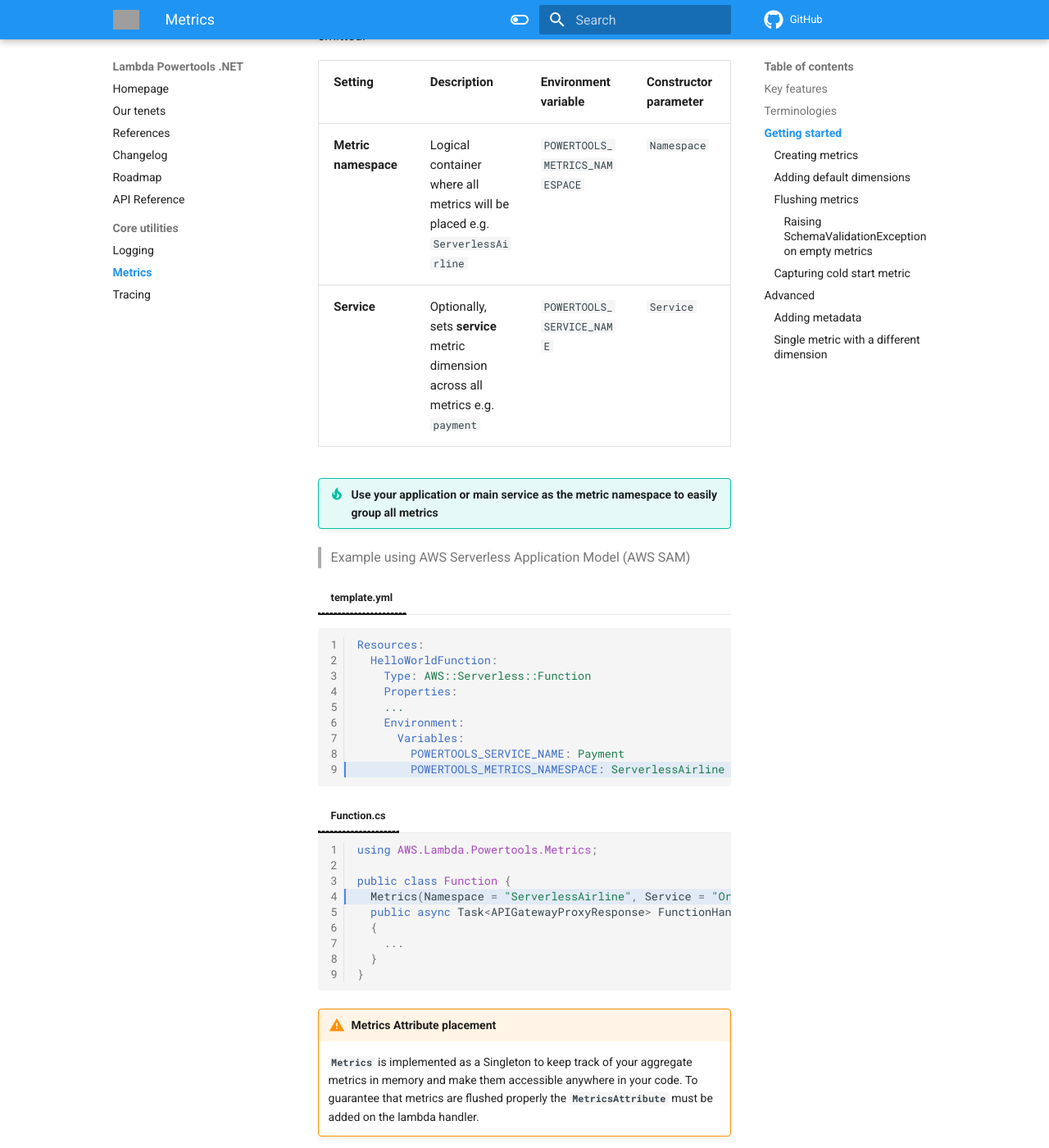
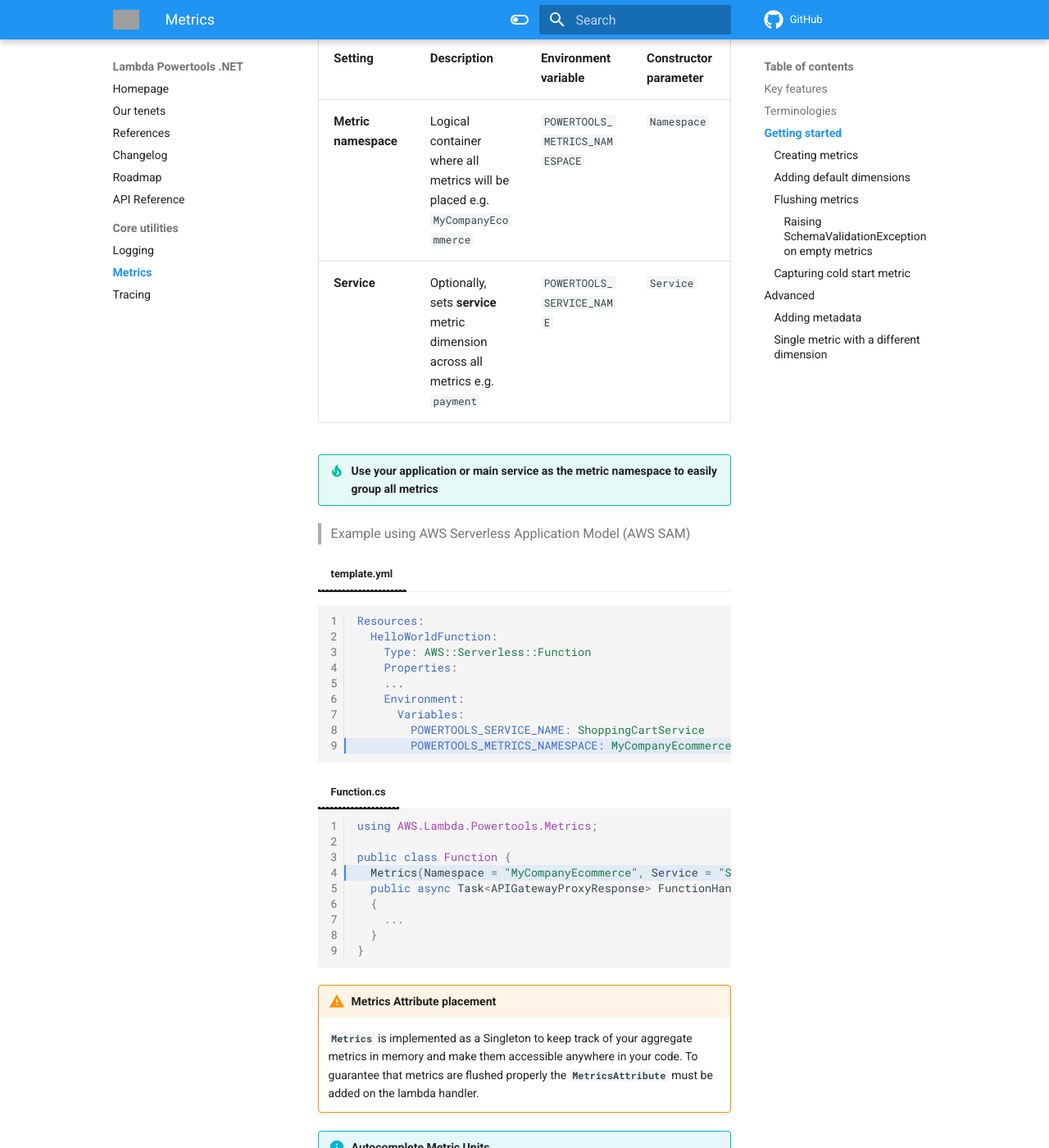
Before and after one commit to aws-powertools/powertools-lambda-dotnet, an MkDocs documentation site: the page built from docs/core/metrics.md, in a window 1280 px wide and 1400 px high, scrolled down 1558 px. Shown: the whole window at 82% size. Built offline with MkDocs 1.6.1 and Material for MkDocs 9.7.7, drawn with Linux system fonts in a browser that asks for light colours; a script that is not in the unit is left out; comment, search, counter and statistics services are not loaded; the version menu is left out; some of the changed text lies outside the part shown; grey boxes are pictures that could not be loaded.

Commit message:
docs: updated metrics

````diff
--- a/docs/core/metrics.md
+++ b/docs/core/metrics.md
@@ -18,7 +18,7 @@ These metrics can be visualized through [Amazon CloudWatch Console](https://cons
 
 If you're new to Amazon CloudWatch, there are two terminologies you must be aware of before using this utility:
 
-* **Namespace**. It's the highest level container that will group multiple metrics from multiple services for a given application, for example `ServerlessEcommerce`.
+* **Namespace**. It's the highest level container that will group multiple metrics from multiple services for a given application, for example `MyCompanyEcommerce`.
 * **Dimensions**. Metrics metadata in key-value format. They help you slice and dice metrics visualization, for example `ColdStart` metric by Payment `service`.
 
 <figure>
@@ -33,7 +33,7 @@ Metric has two global settings that will be used across all metrics emitted:
 
 Setting | Description | Environment variable | Constructor parameter
 ------------------------------------------------- | ------------------------------------------------- | ------------------------------------------------- | -------------------------------------------------
-**Metric namespace** | Logical container where all metrics will be placed e.g. `ServerlessAirline` |  `POWERTOOLS_METRICS_NAMESPACE` | `Namespace`
+**Metric namespace** | Logical container where all metrics will be placed e.g. `MyCompanyEcommerce` |  `POWERTOOLS_METRICS_NAMESPACE` | `Namespace`
 **Service** | Optionally, sets **service** metric dimension across all metrics e.g. `payment` | `POWERTOOLS_SERVICE_NAME` | `Service`
 
 !!! tip "Use your application or main service as the metric namespace to easily group all metrics"
@@ -50,8 +50,8 @@ Resources:
     ...
     Environment:
       Variables:
-        POWERTOOLS_SERVICE_NAME: Payment
-        POWERTOOLS_METRICS_NAMESPACE: ServerlessAirline
+        POWERTOOLS_SERVICE_NAME: ShoppingCartService
+        POWERTOOLS_METRICS_NAMESPACE: MyCompanyEcommerce
 ```
 
 === "Function.cs"
@@ -60,7 +60,7 @@ Resources:
     using AWS.Lambda.Powertools.Metrics;
 
     public class Function {
-      Metrics(Namespace = "ServerlessAirline", Service = "Orders", CaptureColdStart = true, RaiseOnEmptyMetrics = true)]
+      Metrics(Namespace = "MyCompanyEcommerce", Service = "ShoppingCartService", CaptureColdStart = true, RaiseOnEmptyMetrics = true)]
       public async Task<APIGatewayProxyResponse> FunctionHandler(APIGatewayProxyRequest apigProxyEvent, ILambdaContext context)
       {
         ...
````
Also changed, not shown: docs/media/metrics_terminology.png.
